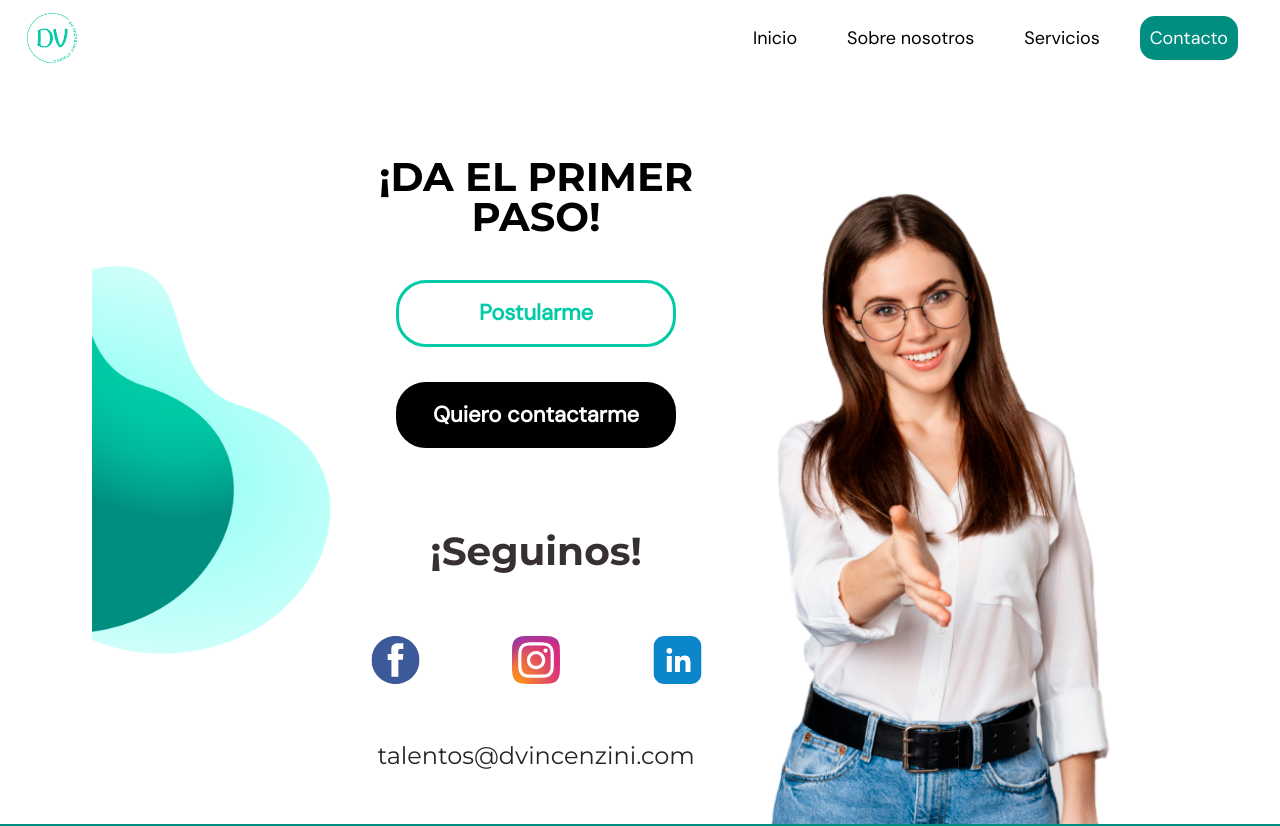
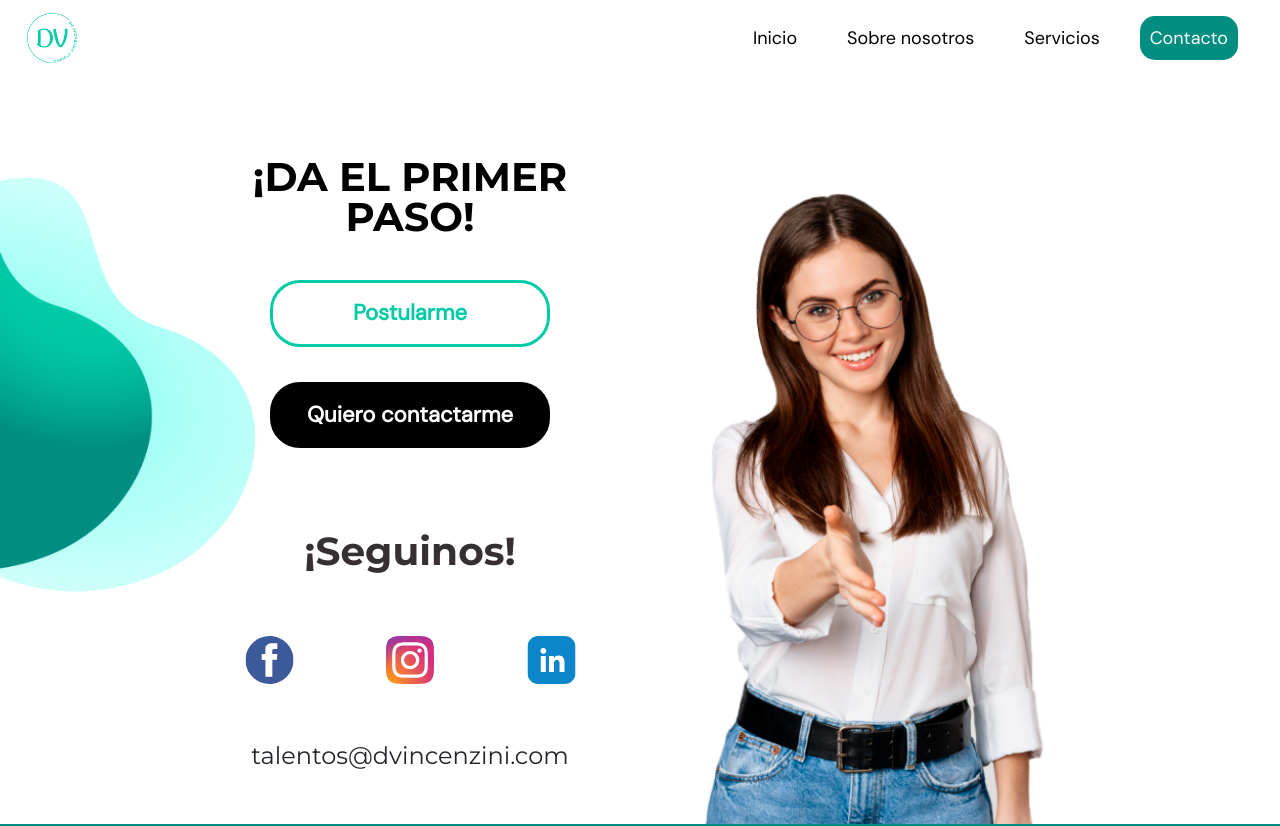
Before and after one commit to ChristianMagallanes24/proyectodaniela, a React (Create React App) app: page /contacto in a window 1280 px wide. Shown: the top 826 px of the page. Built offline with nearby package versions, Linux system fonts and the light colour scheme.

Commit message:
se termino, falta meter algun hover

```diff
--- a/src/App.scss
+++ b/src/App.scss
@@ -8,6 +8,7 @@
 * {
   padding: 0;
   margin: 0;
+  box-sizing: border-box;
 }
 
 body {
--- a/src/components/Contacto/Contacto.jsx
+++ b/src/components/Contacto/Contacto.jsx
@@ -1,7 +1,7 @@
 import React from "react";
 import foto from "../../assets/fotocontacto.png";
-import fotocomb from "../../assets/contactocomb.png";
-import vector from "../../assets/Vector.png";
+import fotocomb from "../../assets/contacto1.png";
+
 import "../Contacto/_Contacto.scss";
 import logo from "../../assets/logo(2).png";
 import fb from "../../assets/facebook.svg";
@@ -13,9 +13,7 @@ const Contacto = () => {
   return (
     <div className="contacto-container">
       <div className="contacto-body">
-        <div className="contacto-vector">
-          <img className="vector" src={vector} alt="vector-decorativo" />
-        </div>
+
         <div className="contacto-info-redes">
           <div className="contacto-info">
             <h2 className="info-titulo">¡Da el primer paso!</h2>
--- a/src/components/Contacto/_Contacto.scss
+++ b/src/components/Contacto/_Contacto.scss
@@ -1,20 +1,27 @@
 @import "../../Medidas";
+
   .contacto-container {
-  min-height: 90vh; /* Ajustamos la altura del contenedor principal al 100% del viewport */
+   background: url(../../assets/Vector.png);
+  background-size: 20% auto;
+  background-position: 0px 80px;
+  background-repeat: no-repeat;
     display: flex;
+    align-items: center;
     flex-direction: column;
-  align-items: center;
-  overflow: hidden;
-
+    @include tablet{
+      background: none;
+    }
+  @include mobile{
+    background: none;
+  }
     .contacto-body {
-    flex-grow: 1;
       display: flex;
+     gap: 60px;
      justify-content: center;
       align-items: center;
 
+      @include tablet2 {
 
-    @include tablet2 {
-      min-height: 60vh;
         justify-content: space-around;
         gap: 0px;
         width: 90%;
@@ -28,24 +35,15 @@
       }
 
       @include mobile {
-      gap: 0px;
-      justify-content: space-around;
-      min-height: 71vh;
-      margin: 0px;
-      margin-top: 40px;
-    }
-    .contacto-vector {
-      img {
-        width: 98%;
+        display: flex;
+
+      min-height: 80vh;
+      padding: 0;
+      margin: 0;
+        align-items: center;
+
       }
 
-      @include tablet {
-        display: none;
-      }
-      @include mobile {
-        display: none;
-      }
-    }
       .contacto-info-redes {
         display: flex;
         flex-direction: column;
@@ -58,8 +56,8 @@
         }
 
         @include mobile {
-        gap: 20px;
-        margin-top: 20px;
+          gap: 0px;
+
           width: 40%;
         }
         .contacto-info {
@@ -69,12 +67,6 @@
           width: 400px;
           text-align: center;
 
-        @include mobile {
-          width: 180px;
-          margin-left: 20px;
-
-          margin-bottom: 10px;
-        }
           .info-titulo {
             color: var(--Colores-diseo-alta-Negro, #000);
             font-feature-settings: "clig" off, "liga" off;
@@ -90,8 +82,8 @@
               width: 300px;
             }
             @include mobile {
-            font-size: 20.46px;
-            width: 225px;
+              font-size: 19.46px;
+              width: 220px;
               line-height: 20px;
             }
           }
@@ -171,7 +163,7 @@
           margin-top: 80px;
         }
         @include mobile {
-        margin-left: 150px;
+          margin-left: 130%;
           height: 100px;
           margin-top: 80px;
         }
@@ -184,4 +176,11 @@
         }
       }
     }
+    .text{
+   align-items: self-end;
+   width: 100%;
+   height: 100%;
+
+
     }
+  }
--- a/src/components/Nosotros/_Nosotros.scss
+++ b/src/components/Nosotros/_Nosotros.scss
@@ -184,9 +184,13 @@
   .nosotros-descripcion {
     background-image: url(../../assets/vectortransp.png);
     background-position: top;
-
      font-size: 25.63px;
      width: 250px;
+     @include mobile{
+      background-size: 310px;
+      background-position: -20px 60px;
+     height: 320px;
+     }
      .años-p{
       font-size: 21px;
       @include mobile{
@@ -453,12 +457,17 @@
     width: 518px;
     gap: 20px;
     top: 0%;
+    .fondo-elipse{
+      width: 40%;
+    }
     .que-hacemos-p{
       font-size: 24px;
       line-height: 28px;
       font-weight: 400;
       @include mobile{
-        font-size: 18px;
+        font-size: 15px;
+
+        line-height: 18px;
       }
     }
     @include mobile {
--- a/src/components/Servicios/Servicios.jsx
+++ b/src/components/Servicios/Servicios.jsx
@@ -29,12 +29,14 @@ const Servicios = () => {
             <img className="servicio-img" src={miUnion} alt="Mi Imagen" />
             <div>
               <h3 className="servicio-titulo">Servicios de recruiting</h3>
-              <p className="servicio-parrafo"><span className="check">▣</span>
+              <p className="servicio-parrafo">
+                <p><span className="check">▣</span>
                  Ofrecemos servicios de reclutamiento personalizados que se
-                adaptan a tus necesidades y perfil. <br /> <span className="check">▣</span> Nuestro servicio es 100%
+                adaptan a tus necesidades y perfil.</p>
+                <p><span className="check">▣</span> Nuestro servicio es 100%
                 personalizado a éxito, de calidad, basado en el conocimiento del
                 mercado, en la confianza y transparencia. Garantizamos que
-                encontrarás lo que buscas.
+                encontrarás lo que buscas.</p>
               </p>
             </div>
           </div>
@@ -59,13 +61,16 @@ const Servicios = () => {
               <h3 className="servicio-titulo">
                 Asesoramiento y coaching laboral
               </h3>
-              <p className="servicio-parrafo"><span className="check">▣</span>
-                P roceso de acompañamiento y desarrollo personalizado para
-                organizaciones.  <br /><span className="check">▣</span> Identificación de objetivos, superación de
+              <p className="servicio-parrafo">
+                <p><span className="check">▣</span>
+                Proceso de acompañamiento y desarrollo personalizado para
+                organizaciones.  </p>
+                <p><span className="check">▣</span> Identificación de objetivos, superación de
                 desafíos y mejoramiento de habilidades, competencias y
-                rendimiento en el entorno laboral. Ayudamos a potenciar a las
+                rendimiento en el entorno laboral.</p>
+                <p> <span className="check">▣</span>Ayudamos a potenciar a las
                 organizaciones a aprovechar al máximo su capital humano y a
-                mantenerse ágiles y receptivas ante los desafíos del mercado.
+                mantenerse ágiles y receptivas ante los desafíos del mercado.</p>
               </p>
             </div>
           </div>
--- a/src/components/Servicios/_Servicios.scss
+++ b/src/components/Servicios/_Servicios.scss
@@ -94,7 +94,7 @@
         gap: 0px;
         width: 100%;
         height: auto;
-        padding: 20px 20px;
+        padding: 10px 10px;
       }
       .servicio {
         text-align: start;
@@ -110,7 +110,7 @@
           align-items: center;
           width: 100%;
           flex-direction: column;
-          padding: 0px 20px;
+          padding: 0px 10px;
         }
         .servicio-img {
           @include mobile {
--- a/src/components/SobreNosotros/SobreNosotros.scss
+++ b/src/components/SobreNosotros/SobreNosotros.scss
@@ -14,8 +14,8 @@
   @include mobile{
     background: url("./PHOTOS.svg") left top no-repeat,
     url("./Vector_1.svg") right top no-repeat;
-    background-size: 96px auto, 204px auto;
-    background-position: 0px 910px, calc(100% - 0px) 310px;
+    background-size: 96px auto, 154px auto;
+    background-position: 0px 410px, calc(100% - 0px) 50px;
 
   }
   .sobre-nosotros-descripcion {
@@ -72,8 +72,9 @@
 
         }
       @include mobile{
-        font-size: 20px;
+        font-size: 15px;
        padding: 0px 10px;
+       line-height: 16px;
       }
       }
     }
@@ -101,6 +102,9 @@
 
       @include tablet {
         width: 100%;
+      }
+      @include mobile{
+        margin-bottom: 50px;
       }
       .titulo-container3{
         display: flex;
@@ -133,7 +137,7 @@
             right: 205px;
             filter: opacity(0.7);
             @include mobile{
-              left: 4%;
+              right: 200px;
             }
          }
         }
@@ -168,7 +172,7 @@
             right: 33px;
             filter: opacity(0.7);
             @include mobile{
-              right: -1%;
+              right: -5%;
             }
          }
       }
@@ -267,8 +271,9 @@
             padding: 0px 20px;
           }
           @include mobile{
-            text-align: center;
-            padding: 0px 20px;
+            font-size: 15px;
+            padding: 0px 10px;
+            line-height: 16px;
           }
           span{
             color: #008E81B2;
```
Also changed, not shown: src/assets/contacto1.png (added). Lines whose indentation alone changed are shown as unchanged.
